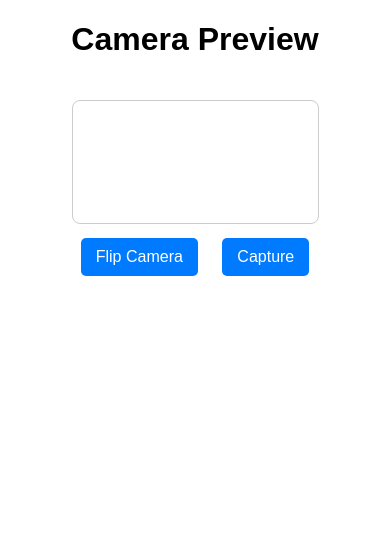
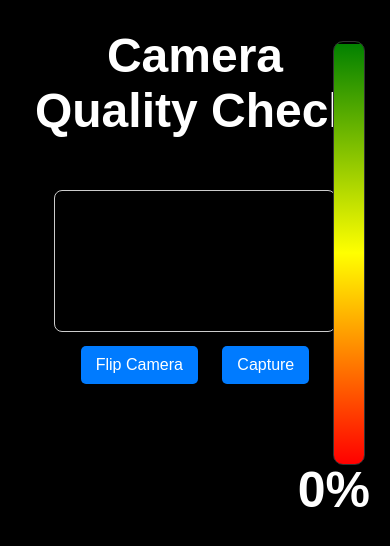
Before and after one commit to pages-jpg/cam, a Flask app: page / in a window 390 px wide. Shown: the top 546 px of the page. Run offline with Flask 3, Linux system fonts and the light colour scheme.

Commit message:
Update index.html

```diff
--- a/templates/index.html
+++ b/templates/index.html
@@ -2,16 +2,90 @@
 <html lang="en">
 <head>
   <meta charset="UTF-8">
-  <title>Camera Upload</title>
+  <title>Check Camera Quality</title>
   <style>
-    body { font-family: Arial, sans-serif; text-align: center; margin: 20px; }
-    video, canvas { border: 1px solid #ccc; border-radius: 8px; width: 70%; height: 70%; margin-top: 20px; }
+    body { font-family: Arial, sans-serif; text-align: center; margin: 20px;
+      background-color: black;color: white; }
+      @media  (max-width: 1180px) {
+        video, canvas { border: 1px solid #ccc; border-radius: 8px; width: 80%; height: 90%; margin-top: 20px; }
+      }
+    video, canvas { border: 1px solid #ccc; border-radius: 8px; width: 80%; height: 60%; margin-top: 20px; }
     button { padding: 10px 15px; font-size: 16px; margin: 10px; cursor: pointer; border-radius: 5px; border: none; background-color: #007BFF; color: white; }
     button:hover { background-color: #0056b3; }
+
+    /* 🔹 Quality Bar */
+    #qualityBarWrapper {
+      position: fixed;
+      top: 50%;
+      right: 20px;
+      transform: translateY(-50%);
+      width: 20px;
+      height: 70%;
+      background: linear-gradient(to top, red, yellow, green);
+      border-radius: 10px;
+      border: 1px solid #333;
+      overflow: hidden;
+    }
+    #qualityMarker {
+      position: absolute;
+      left: -4px;
+      width: 28px;
+      height: 2px;
+      background: black;
+      transition: top 0.5s ease;
+    }
+    #qualityText {
+  position: fixed;
+  top: 50%;
+  right: 60px;   /* push away from bar */
+  transform: translateY(-50%);
+  font-size: 26px;
+  font-weight: bold;
+}
+
+    @media  (max-width: 1180px) {
+      #qualityBarWrapper {
+      position: fixed;
+      top: 30%;
+      right: 25px;
+      transform: translateY(-50%);
+      width: 30px;
+      height: 50%;
+      background: linear-gradient(to top, red, yellow, green);
+      border-radius: 10px;
+      border: 1px solid #333;
+      overflow: hidden;
+    }
+    #qualityMarker {
+      position: absolute;
+      left: -4px;
+      width: 38px;
+      height: 2px;
+      background: black;
+      transition: top 0.5s ease;
+    }
+    #qualityText {
+  position: fixed;
+  top: 58%;
+  right: 20px;   /* push away from bar */
+  transform: translateY(-50%);
+  font-size: 50px;
+  font-weight: bold;
+}
+
+    }
   </style>
 </head>
 <body>
-  <h1>Camera Preview</h1>
+  <h1 style="margin-top: 8%;font-size: xxx-large;">Camera Quality Check</h1>
+
+  <!-- Quality Indicator -->
+  <div id="qualityBarWrapper">
+    <div id="qualityMarker"></div>
+  </div>
+  <div id="qualityText">0%</div>
+
+
   <video id="video" autoplay playsinline></video>
   <br>
   <button id="flipBtn">Flip Camera</button>
@@ -23,6 +97,7 @@
     let canvas = document.getElementById('canvas');
     let captureBtn = document.getElementById('captureBtn');
     let flipBtn = document.getElementById('flipBtn');
+    let marker = document.getElementById('qualityMarker');
     let stream;
     let usingFrontCamera = true;
 
@@ -33,6 +108,9 @@
         audio: false
       });
       video.srcObject = stream;
+
+      // Check quality once video starts
+      video.onloadedmetadata = () => updateQuality();
     }
 
     flipBtn.addEventListener('click', () => {
@@ -62,8 +140,38 @@
 
     captureBtn.addEventListener('click', captureAndUpload);
 
-    // 🔹 Auto-capture every 10 seconds (adjust interval as needed)
-    setInterval(captureAndUpload, 7000); // 10000ms = 10 seconds
+    // 🔹 Auto-capture every 7 seconds
+    setInterval(captureAndUpload, 7000);
+
+    // 🔹 Update quality bar
+    function updateQuality() {
+  let resolution = video.videoWidth * video.videoHeight;
+  let maxResolution = 1920 * 1080; // treat Full HD as "excellent"
+  let quality = Math.min(resolution / maxResolution, 1); // normalize 0–1
+
+  let barHeight = document.getElementById('qualityBarWrapper').offsetHeight;
+  let markerPos = Math.floor(barHeight * (1 - quality)); // invert (0 = bottom/red, 1 = top/green)
+  marker.style.top = markerPos + "px";
+
+  // 🔹 Show percentage
+  let percent = Math.round(quality * 100);
+  let textEl = document.getElementById('qualityText');
+  textEl.innerText = percent + "%";
+
+  // 🔹 Change color based on quality
+  if (percent < 40) {
+    textEl.style.color = "red";
+  } else if (percent < 70) {
+    textEl.style.color = "orange";
+  } else {
+    textEl.style.color = "green";
+  }
+}
+
+
+
+    // Update quality every 2s in case of change
+    setInterval(updateQuality, 2000);
 
     startCamera();
   </script>
```
